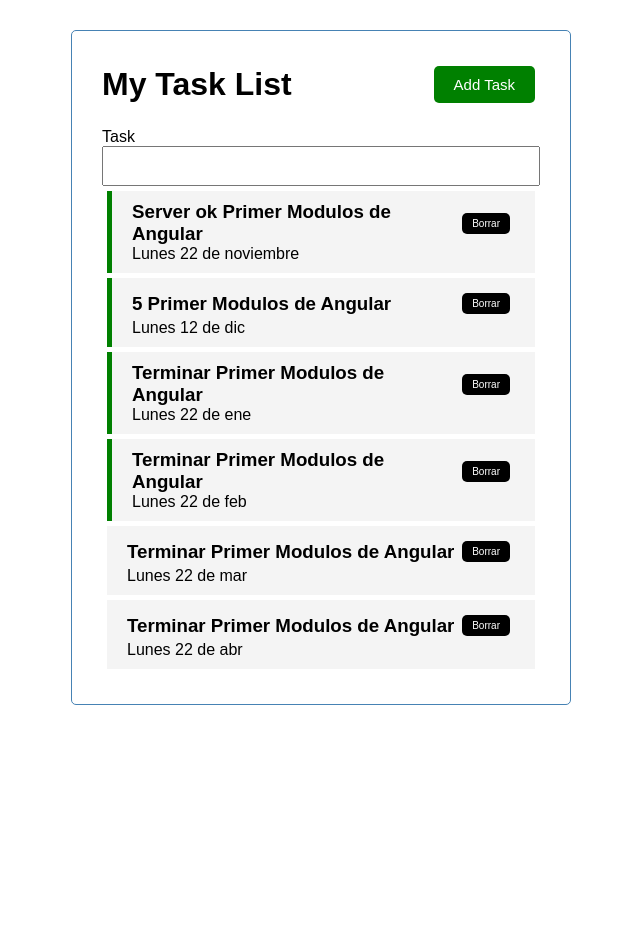
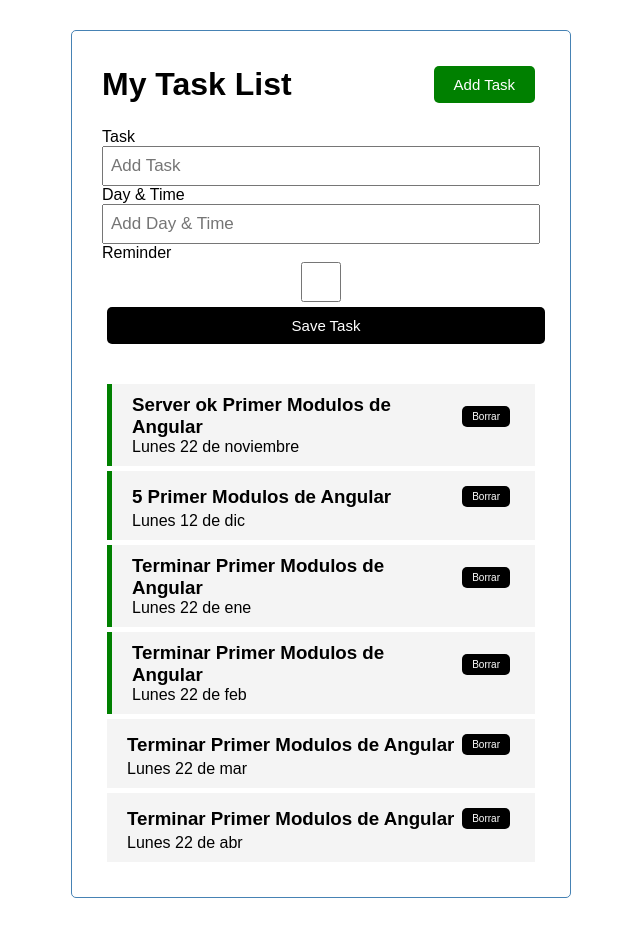
Before and after one commit to Anacoronel/angular-ivy-5ytih8, an Angular app: page / in a window 1280 px wide. Shown: the whole page, without its empty margins (319-959 px from the left). Before the commit the page ends 800 px from the top, so only its background shows below. Built offline with nearby package versions, Linux system fonts and the light colour scheme; data requests are answered from the project's data file; a web font is replaced by a local one.

Commit message:
4 files modified agregado formulario y validacion de add task

```diff
--- a/src/app/app.module.ts
+++ b/src/app/app.module.ts
@@ -10,7 +10,6 @@ import { TasksComponent } from './components/tasks/tasks.component';
 import { TasksItemComponent } from './tasks-item/tasks-item.component';
 import { AddTaskComponent } from './components/add-task/add-task.component';
 
-
 @NgModule({
   imports:      [ BrowserModule, FormsModule, HttpClientModule],
   declarations: [ AppComponent,  HeaderComponent, ButtonComponent, TasksComponent, TasksItemComponent, AddTaskComponent ],
--- a/src/app/components/add-task/add-task.component.css
+++ b/src/app/components/add-task/add-task.component.css
@@ -0,0 +1,3 @@
+.add-form{
+  margin-bottom: 40px;
+}
--- a/src/app/components/add-task/add-task.component.html
+++ b/src/app/components/add-task/add-task.component.html
@@ -1,6 +1,22 @@
-<form>
+<form class= "add-form"(ngSubmit)="onSubmit()">
 <div class="form-control">
 <label for="text">Task</label>
-<input type="text" name="text" id="text">
+<input type="text" name="text" id="text" placeholder="Add Task"
+[(ngModel)]="text"/>
 </div>
+
+<div class="form-control">
+  <label for="day">Day & Time</label>
+  <input type="text" name="day" id="day" placeholder="Add Day & Time"
+  [(ngModel)]="day" />
+  </div>
+
+  <div class="form-control check">
+    <label for="reminder">Reminder</label>
+    <input type="checkbox" name="reminder" id="reminder"
+     [(ngModel)]="reminder"  />
+    </div>
+
+    <input type="submit" value="Save Task" class="btn btn-block" >
+
   <form>
--- a/src/app/components/add-task/add-task.component.ts
+++ b/src/app/components/add-task/add-task.component.ts
@@ -6,10 +6,17 @@ import { Component, OnInit } from '@angular/core';
   styleUrls: ['./add-task.component.css']
 })
 export class AddTaskComponent implements OnInit {
-
+text:string= "";
+day:string= "";
+reminder:boolean =false;
   constructor() { }
 
   ngOnInit() {
   }
-
+onSubmit() {
+  if(this.text?.length===0){
+    alert("please add a task!");
+    return
+  }
 }
+}
```
